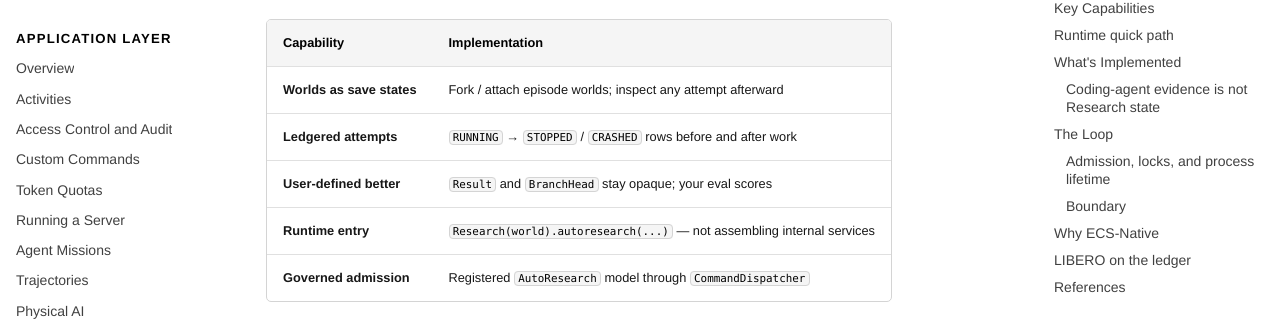
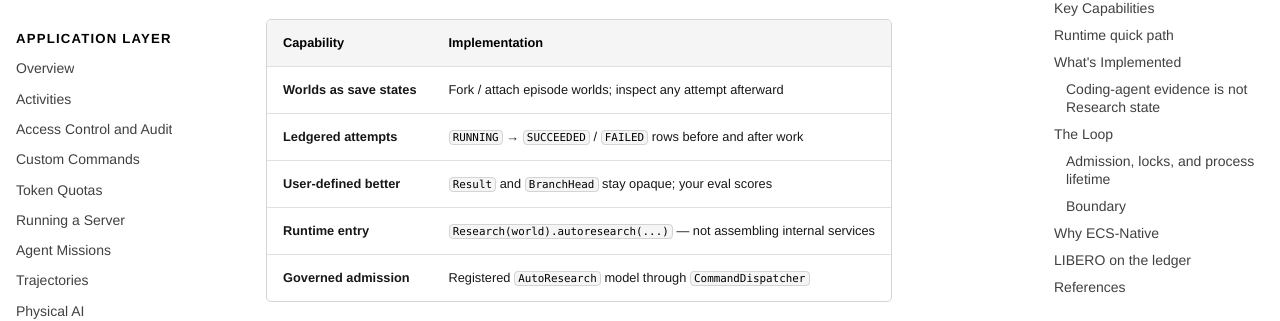
Before and after one commit to VangelisTech/archetype, an MkDocs documentation site: the page built from docs/guide/autoresearch.md, in a window 1280 px wide and 900 px high, scrolled down 670 px. Shown: the part 129-450 px from the top of the window. Built offline with MkDocs 1.6.1 and Material for MkDocs 9.7.7, drawn with Linux system fonts in a browser that asks for light colours; comment, search, counter and statistics services are not loaded.

Commit message:
docs: use generic AutoResearch terminal states

```diff
--- a/docs/guide/autoresearch.md
+++ b/docs/guide/autoresearch.md
@@ -43,7 +43,7 @@ graph TB
 | Capability | Implementation |
 |---|---|
 | **Worlds as save states** | Fork / attach episode worlds; inspect any attempt afterward |
-| **Ledgered attempts** | `RUNNING` → `STOPPED` / `CRASHED` rows before and after work |
+| **Ledgered attempts** | `RUNNING` → `SUCCEEDED` / `FAILED` rows before and after work |
 | **User-defined better** | `Result` and `BranchHead` stay opaque; your eval scores |
 | **Runtime entry** | `Research(world).autoresearch(...)` — not assembling internal services |
 | **Governed admission** | Registered `AutoResearch` model through `CommandDispatcher` |
```
